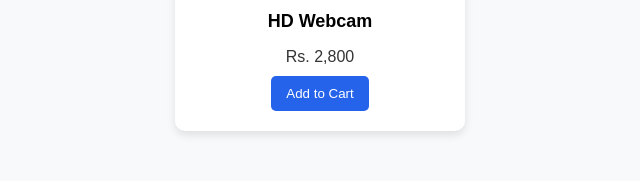
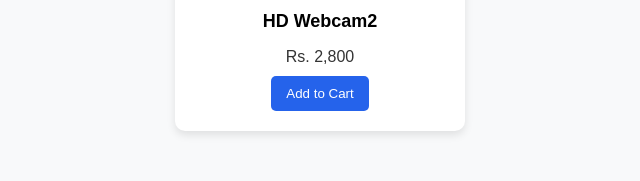
Before and after one commit to siddique9171/computerstore, a plain HTML site: page index.html in a window 1280 px wide. Shown: the part 670-851 px from the top of the page, 320-960 px from the left. Drawn offline with Linux system fonts and the light colour scheme.

Commit message:
My Second Commit

```diff
--- a/index.html
+++ b/index.html
@@ -109,7 +109,7 @@
 
   <div class="product">
     <img src="f4.jpg" alt="Webcam">
-    <h3>HD Webcam</h3>
+    <h3>HD Webcam2</h3>
     <p>Rs. 2,800</p>
     <button class="add-btn" onclick="addToCart('HD Webcam')">Add to Cart</button>
   </div>
```
